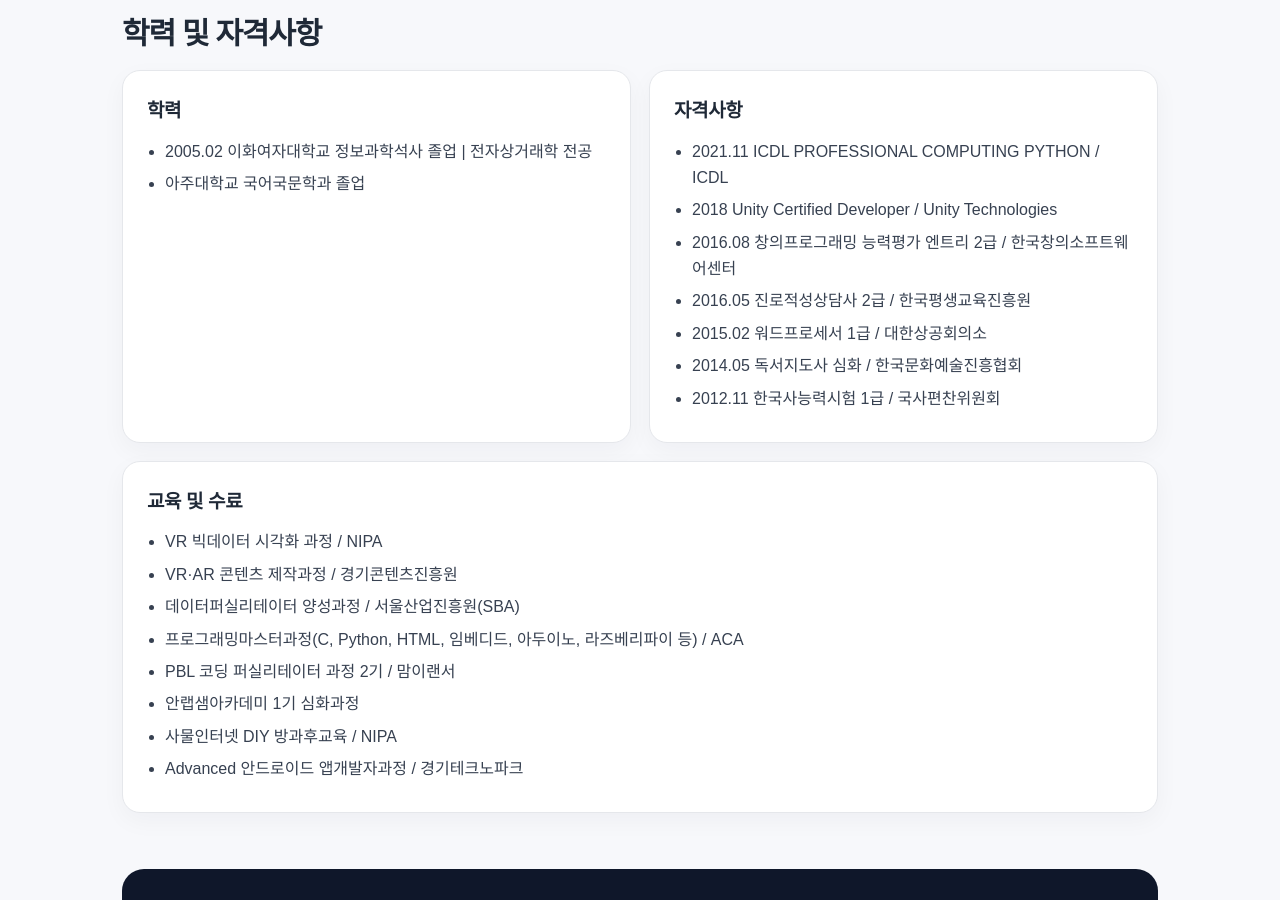
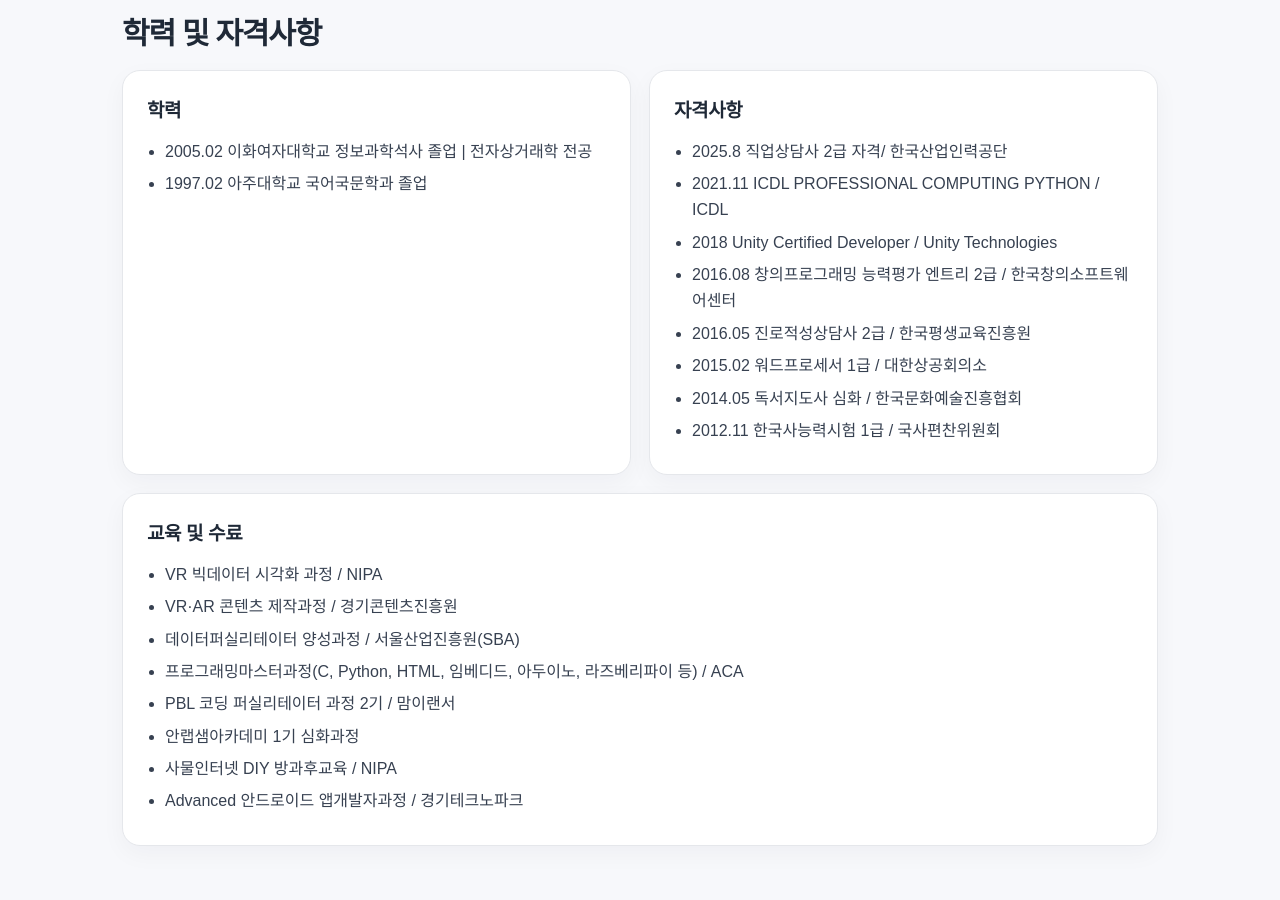
Before and after one commit to greenwave35/kellychoi_pf, a plain HTML site: page index.html in a window 1280 px wide. Shown: the part 2860-3760 px from the top of the page. Drawn offline with Linux system fonts and the light colour scheme.

Commit message:
Update education and qualifications in index.html

```diff
--- a/index.html
+++ b/index.html
@@ -422,12 +422,13 @@
           <h3>학력</h3>
           <ul class="list">
             <li>2005.02 이화여자대학교 정보과학석사 졸업 | 전자상거래학 전공</li>
-            <li>아주대학교 국어국문학과 졸업</li>
+            <li>1997.02 아주대학교 국어국문학과 졸업</li>
           </ul>
         </div>
         <div class="card">
           <h3>자격사항</h3>
           <ul class="list">
+            <li>2025.8 직업상담사 2급 자격/ 한국산업인력공단</li>
             <li>2021.11 ICDL PROFESSIONAL COMPUTING PYTHON / ICDL</li>
             <li>2018 Unity Certified Developer / Unity Technologies</li>
             <li>2016.08 창의프로그래밍 능력평가 엔트리 2급 / 한국창의소프트웨어센터</li>
```
